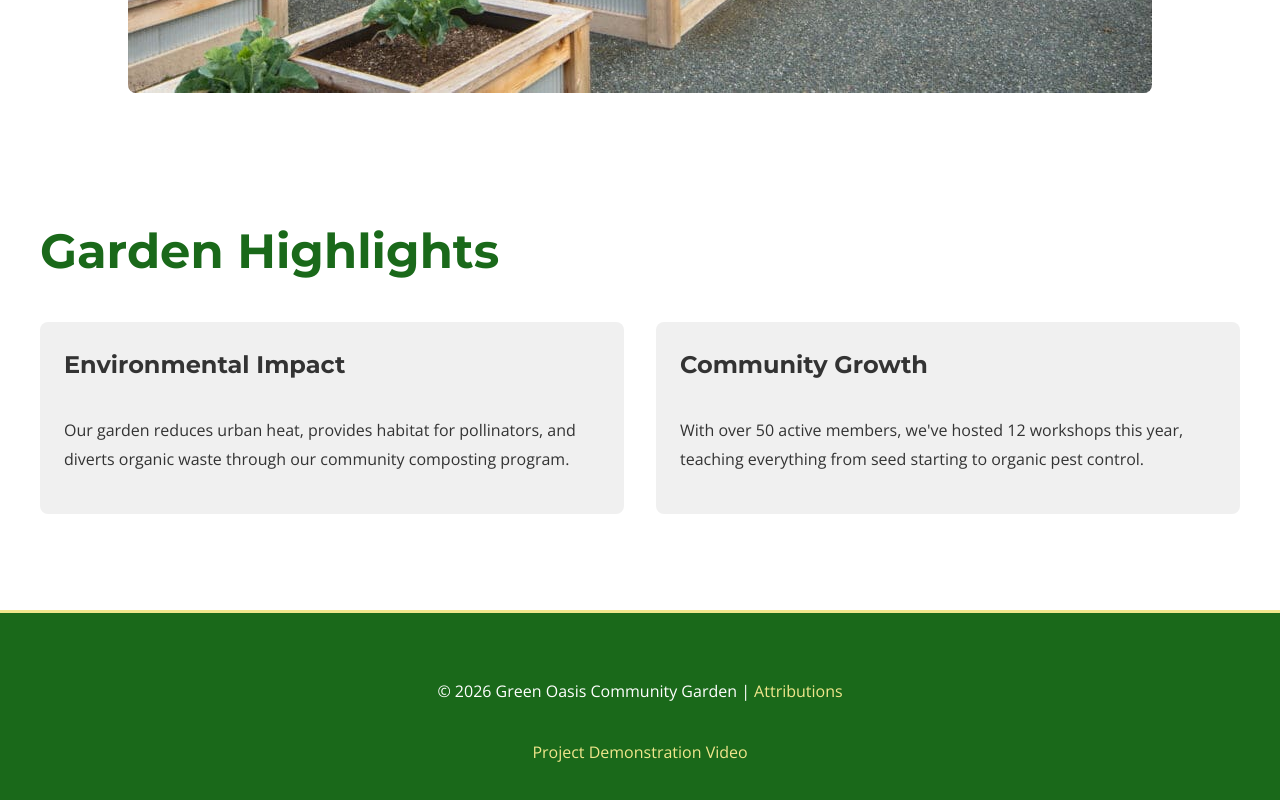
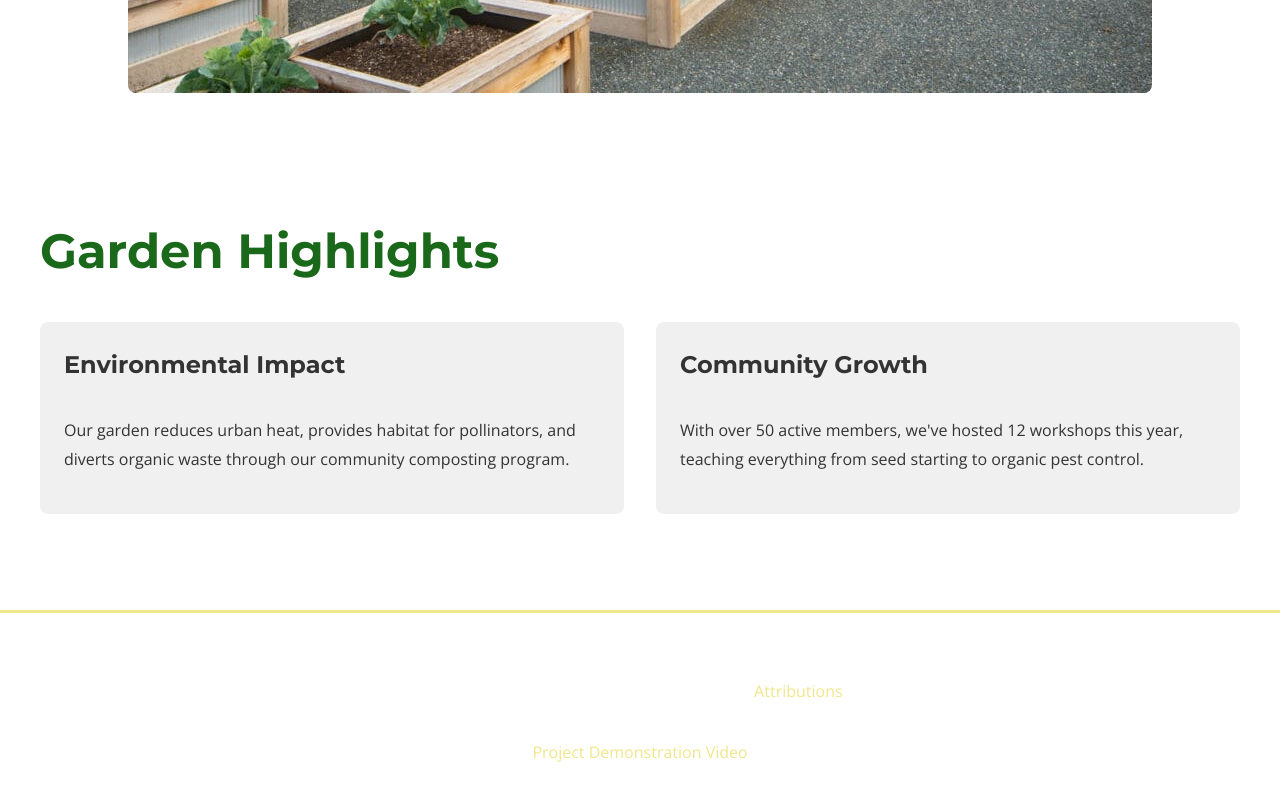
Before and after one commit to samuelevi/wdd231, a plain HTML site: page green_oasis/index.html in a window 1280 px wide. Shown: the part 1214-2014 px from the top of the page. Drawn offline with nearby package versions, Linux system fonts and the light colour scheme.

Commit message:
update201

```diff
--- a/green_oasis/styles/main.css
+++ b/green_oasis/styles/main.css
@@ -214,7 +214,7 @@ main {
 }
 
 footer {
-  background-color: var(--primary-color);
+  background-color: var(--white);
   color: var(--white);
   padding: 2rem 0;
   text-align: center;
```
